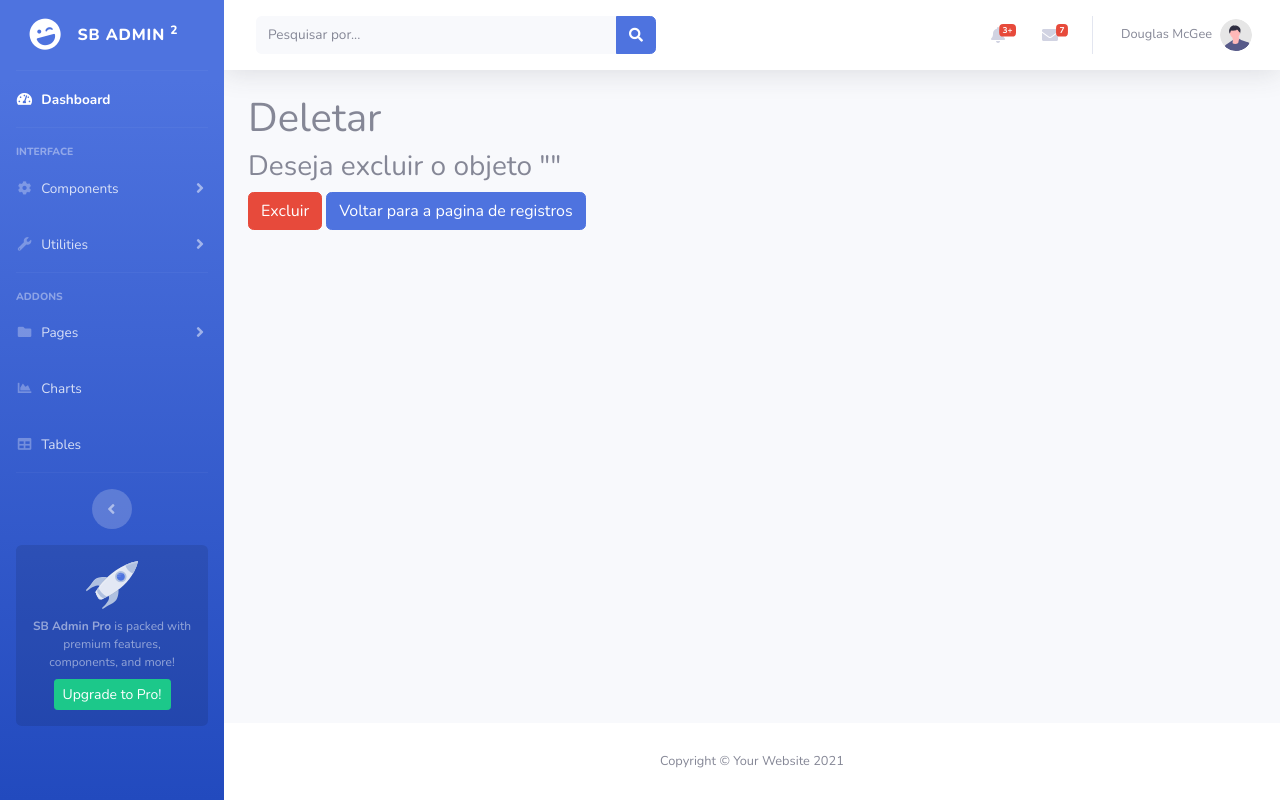
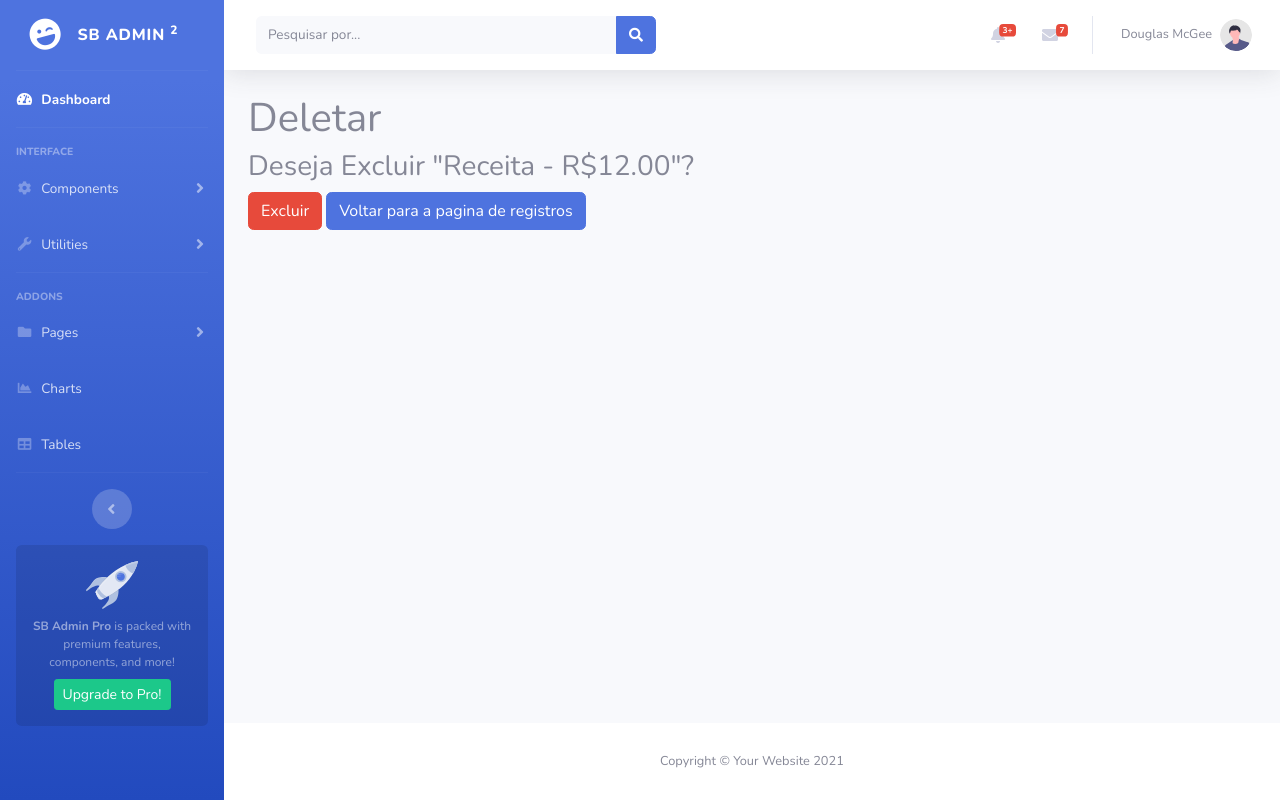
Before and after one commit to thiagomoraiis/django-crm, a Django app: page /deletar/1 in a window 1280 px wide. Run offline with Django 4.2, Linux system fonts and the light colour scheme; data comes from the database, SQL or seed files in the repository; both versions use the stored data as it was after the commit; some libraries are stand-ins or nearby versions.

Commit message:
crud 100% concluido

```diff
--- a/adm/templates/deletar.html
+++ b/adm/templates/deletar.html
@@ -7,8 +7,8 @@
 {% endblock %}
 {% block content %}
 <h1>Deletar</h1>
-<form action="" class="row" method="post">{% csrf_token %}
-    <h3>Deseja excluir o objeto "{{ object }}"</h3>
+<h3 style="text-transform: capitalize;">Deseja excluir "{{ de.tipo_receita }} - R${{ de.valor }}"?</h3>
+<form action="{% url 'deletar' de.id %}" class="row" method="post">{% csrf_token %}
     <div class="col">
         <button class="btn btn-danger" type="submit">Excluir</button>
         <a href="{% url 'registros' %}" class="btn btn-primary">Voltar para a pagina de registros</a>
--- a/adm/templates/registros.html
+++ b/adm/templates/registros.html
@@ -16,13 +16,13 @@
         </thead>
         <tbody>
             {% for i in receita %}
-             <tr class="col" >
+             <tr class="col {% if i.tipo_receita == 'receita' %} text-success {% else %} text-danger {% endif %}">
                 <td scope="row"> {{ i.id }}</td>
                 <td scope="row" style="text-transform: capitalize;" >{{ i.tipo_receita }}</td>
                 <td scope="row" >R$ {{ i.valor }}</td>
                 <td scope="row" >
-                    <a class="btn btn-primary" href="#">Editar</a>
-                    <a class="btn btn-danger" href="#">Excluir</a>
+                    <a class="btn btn-primary" href="{% url 'edit' id=i.id %}">Editar</a>
+                    <a class="btn btn-danger" href="{% url 'deletar' id=i.id %}">Excluir</a>
                 </td>
              </tr>
             {% endfor %}
--- a/adm/views.py
+++ b/adm/views.py
@@ -60,7 +60,8 @@
 
 def registros(request):
     template = loader.get_template('registros.html')
-    receita = Receita.objects.filter(tipo_receita='receita')
+    # receita = Receita.objects.filter(tipo_receita='receita')
+    receita = Receita.objects.all()
     context = {
         'receita':receita
     }
```
Also changed, not shown: db.sqlite3.
